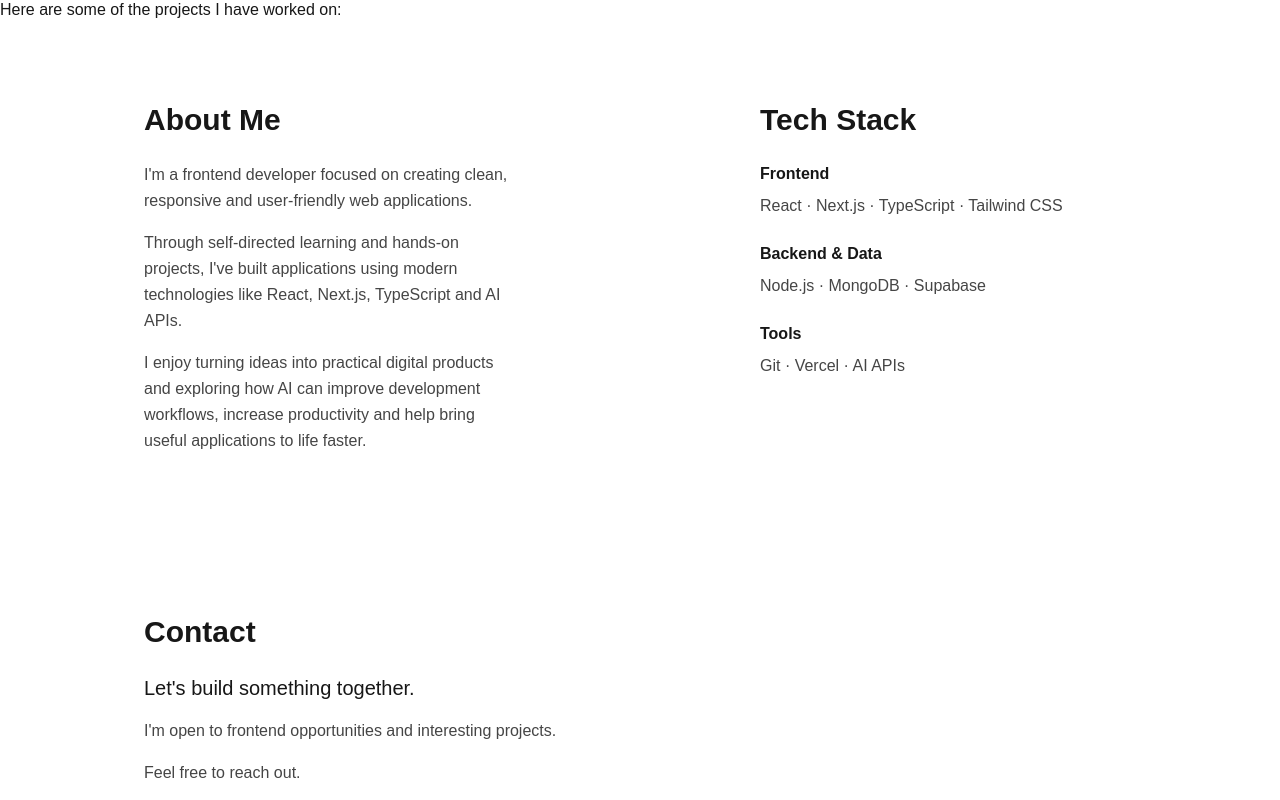
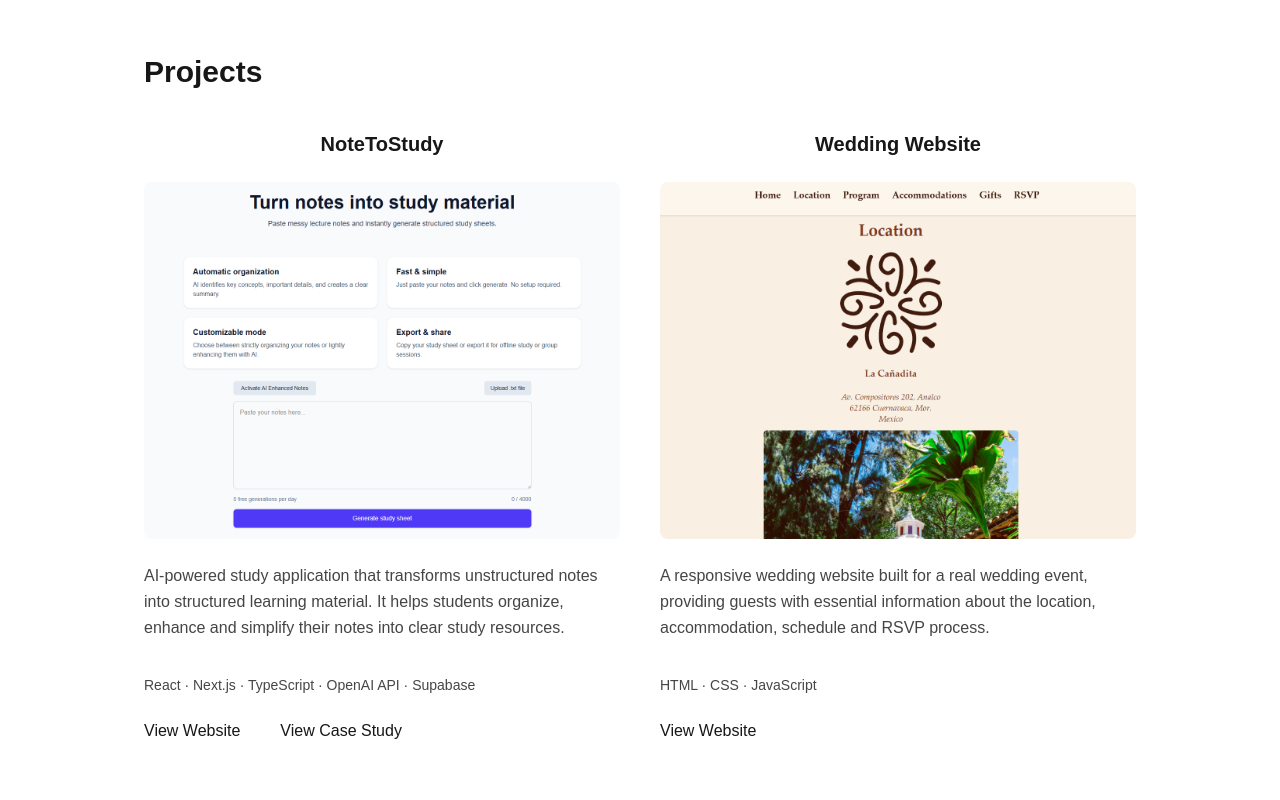
Before and after one commit to Jheintze/portfolio, a Next.js app: page / in a window 1280 px wide. Shown: the part 500-1300 px from the top of the page. Built offline with nearby package versions, Linux system fonts and the light colour scheme.

Commit message:
add projects section

```diff
--- a/src/components/Projects.tsx
+++ b/src/components/Projects.tsx
@@ -1,8 +1,83 @@
+import Image from "next/image";
+
 export default function Projects(){
     return (
-        <section id="projects">
-            <h2>Projects</h2>
-            <p>Here are some of the projects I have worked on:</p>
-        </section>
+        <section id="projects" className="mx-auto max-w-5xl px-4 py-16 sm:py-20">
+  <h2 className="text-2xl font-bold sm:text-3xl">
+    Projects
+  </h2>
+
+  <div className="mt-10 grid items-stretch gap-10 md:grid-cols-2">
+
+    <article className="flex flex-col">
+      <h3 className="text-xl font-bold text-center">
+        NoteToStudy
+      </h3>
+
+      <div className="mt-6  aspect-[4/3] overflow-hidden rounded-lg">
+  <Image
+    src="/notetostudy.png"
+    alt="NoteToStudy application screenshot"
+    width={1200}
+    height={675}
+    className="h-full w-full object-cover"
+  />
+</div>
+
+      <p className="mt-6 min-h-24 leading-relaxed text-foreground/80">
+        AI-powered study application that transforms unstructured notes into structured learning material. It helps students organize, enhance and simplify their notes into clear study resources.
+      </p>
+
+      <p className="mt-4 text-sm text-foreground/80">
+        React · Next.js · TypeScript · OpenAI API · Supabase
+      </p>
+
+      <div className="mt-6 flex gap-10">
+        <a href="https://note-to-study.vercel.app"
+         target="_blank"
+  rel="noopener noreferrer">
+          View Website
+        </a>
+        <a href="#">
+          View Case Study
+        </a>
+      </div>
+    </article>
+
+
+    <article className="flex flex-col">
+      <h3 className="text-xl font-bold text-center">
+        Wedding Website
+      </h3>
+
+      <div className="mt-6  aspect-[4/3] overflow-hidden rounded-lg">
+  <Image
+    src="/WeddingWebsite.png"
+    alt="Wedding Website screenshot"
+    width={1200}
+    height={675}
+    className="h-full w-full object-cover"
+  />
+</div>
+
+      <p className="mt-6 min-h-24 leading-relaxed text-foreground/80">
+        A responsive wedding website built for a real wedding event, providing guests with essential information about the location, accommodation, schedule and RSVP process.
+      </p>
+
+      <p className="mt-4 text-sm text-foreground/80">
+        HTML · CSS · JavaScript
+      </p>
+
+      <div className="mt-6">
+        <a href="https://jheintze.github.io/Wedding-Website/"
+         target="_blank"
+  rel="noopener noreferrer">
+          View Website
+        </a>
+      </div>
+    </article>
+
+  </div>
+</section>
     );
 }
```
Also changed, not shown: public/NoteToStudy.png (added), public/WeddingWebsite.png (added).
